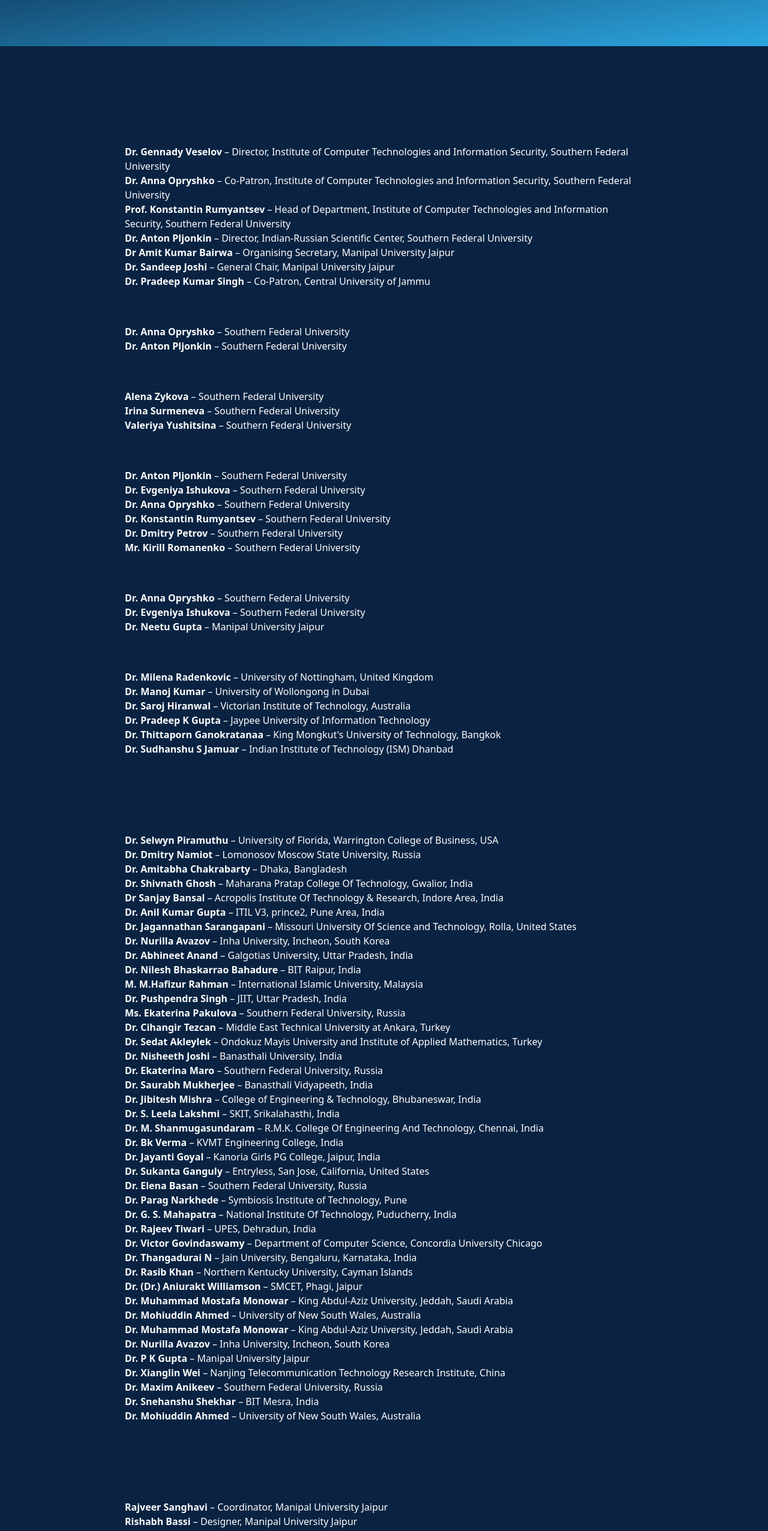
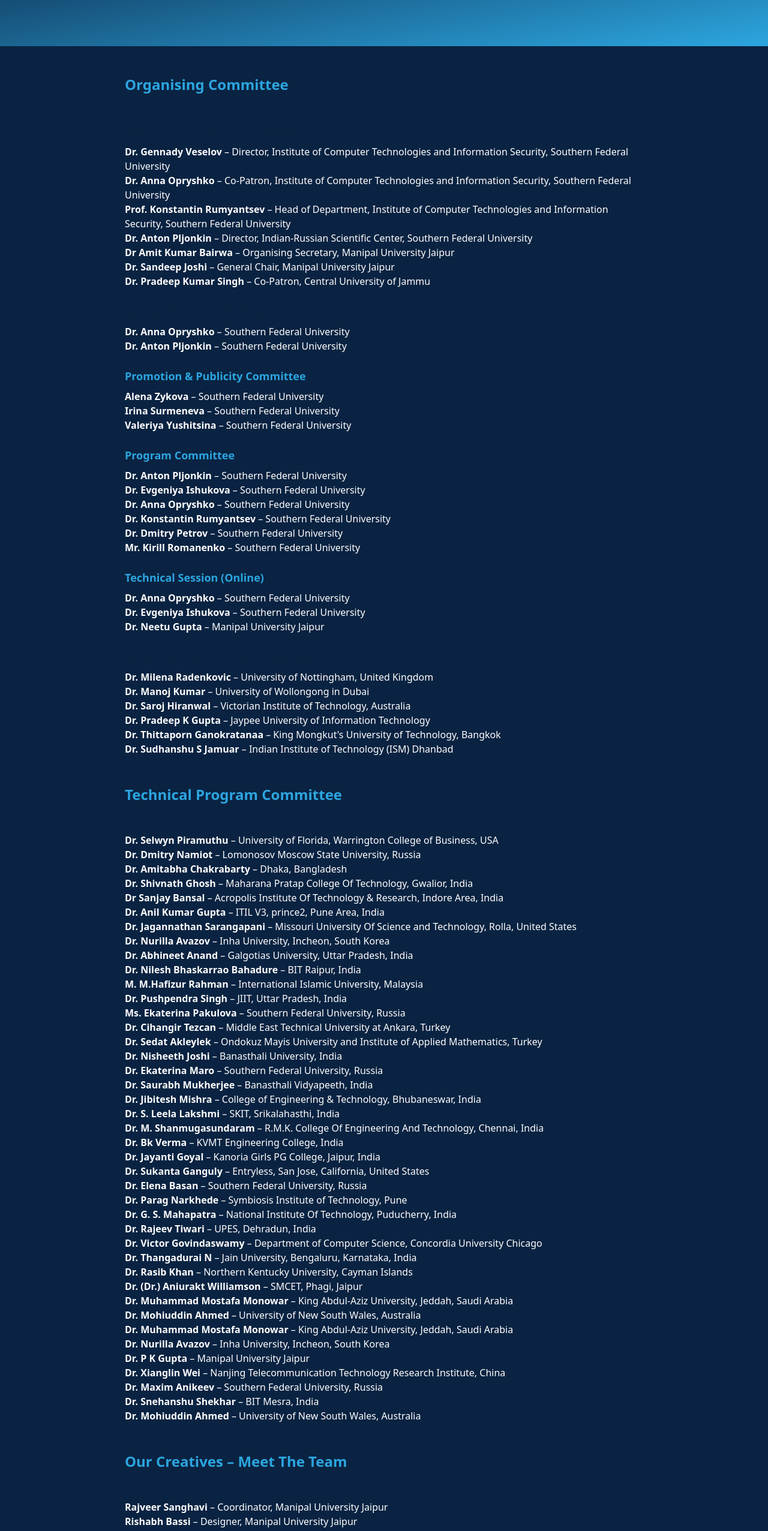
Before and after one commit to vedikasiiingh/iccaiml-site-final, a website: page iccaiml-site-main/committee.html in a window 1280 px wide. Shown: the part 207-2760 px from the top of the page at 60% size. Drawn offline with nearby package versions, Linux system fonts and the light colour scheme.

Commit message:
Add final changes

```diff
--- a/iccaiml-site-main/committee.html
+++ b/iccaiml-site-main/committee.html
@@ -60,7 +60,7 @@
   <!-- Committee Content -->
   <section class="container mx-auto px-4 py-12 max-w-4xl space-y-12">
     <!-- Organising Committee -->
-    <h2 class="text-2xl font-bold mb-4 text-primary">Organising Committee</h2>
+    <h2 class="text-2xl font-bold mb-4 text-secondary">Organising Committee</h2>
     <div class="mb-8">
       <h3 class="text-xl font-semibold text-primary mb-2">Main Organising Committee</h3>
       <ul class="mb-4">
@@ -77,13 +77,13 @@
         <li><strong>Dr. Anna Opryshko</strong> – Southern Federal University</li>
         <li><strong>Dr. Anton Pljonkin</strong> – Southern Federal University</li>
       </ul>
-      <h3 class="text-lg font-semibold text-primary mt-6 mb-2">Promotion & Publicity Committee</h3>
+      <h3 class="text-lg font-semibold text-secondary mt-6 mb-2">Promotion & Publicity Committee</h3>
       <ul class="mb-4">
         <li><strong>Alena Zykova</strong> – Southern Federal University</li>
         <li><strong>Irina Surmeneva</strong> – Southern Federal University</li>
         <li><strong>Valeriya Yushitsina</strong> – Southern Federal University</li>
       </ul>
-      <h3 class="text-lg font-semibold text-primary mt-6 mb-2">Program Committee</h3>
+      <h3 class="text-lg font-semibold text-secondary mt-6 mb-2">Program Committee</h3>
       <ul class="mb-4">
         <li><strong>Dr. Anton Pljonkin</strong> – Southern Federal University</li>
         <li><strong>Dr. Evgeniya Ishukova</strong> – Southern Federal University</li>
@@ -92,7 +92,7 @@
         <li><strong>Dr. Dmitry Petrov</strong> – Southern Federal University</li>
         <li><strong>Mr. Kirill Romanenko</strong> – Southern Federal University</li>
       </ul>
-      <h3 class="text-lg font-semibold text-primary mt-6 mb-2">Technical Session (Online)</h3>
+      <h3 class="text-lg font-semibold text-secondary mt-6 mb-2">Technical Session (Online)</h3>
       <ul class="mb-4">
         <li><strong>Dr. Anna Opryshko</strong> – Southern Federal University</li>
         <li><strong>Dr. Evgeniya Ishukova</strong> – Southern Federal University</li>
@@ -110,7 +110,7 @@
     </div>
 
     <!-- Technical Program Committee -->
-    <h2 class="text-2xl font-bold mb-4 text-primary">Technical Program Committee</h2>
+    <h2 class="text-2xl font-bold mb-4 text-secondary">Technical Program Committee</h2>
     <ul class="mb-8">
       <li><strong>Dr. Selwyn Piramuthu</strong> – University of Florida, Warrington College of Business, USA</li>
       <li><strong>Dr. Dmitry Namiot</strong> – Lomonosov Moscow State University, Russia</li>
@@ -156,7 +156,7 @@
     </ul>
 
     <!-- Creatives / Meet The Team -->
-    <h2 class="text-2xl font-bold mb-4 text-primary">Our Creatives – Meet The Team</h2>
+    <h2 class="text-2xl font-bold mb-4 text-secondary">Our Creatives – Meet The Team</h2>
     <ul>
       <li><strong>Rajveer Sanghavi</strong> – Coordinator, Manipal University Jaipur</li>
       <li><strong>Rishabh Bassi</strong> – Designer, Manipal University Jaipur</li>
```
Also changed, not shown: iccaiml-site-main/about.html (+3 -3 lines), iccaiml-site-main/call-for-papers.html (+4 -4 lines), iccaiml-site-main/index.html (+2 -2 lines).
